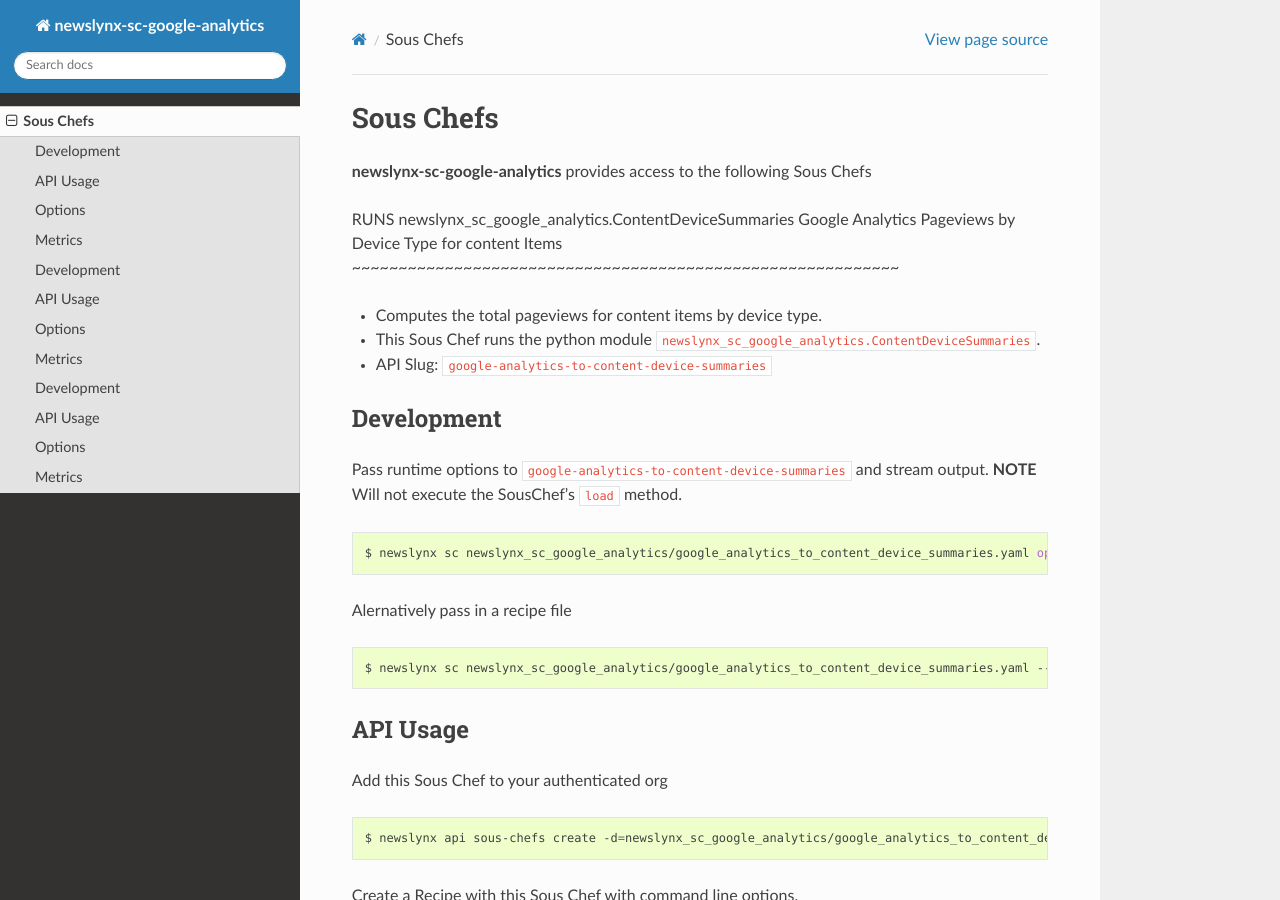
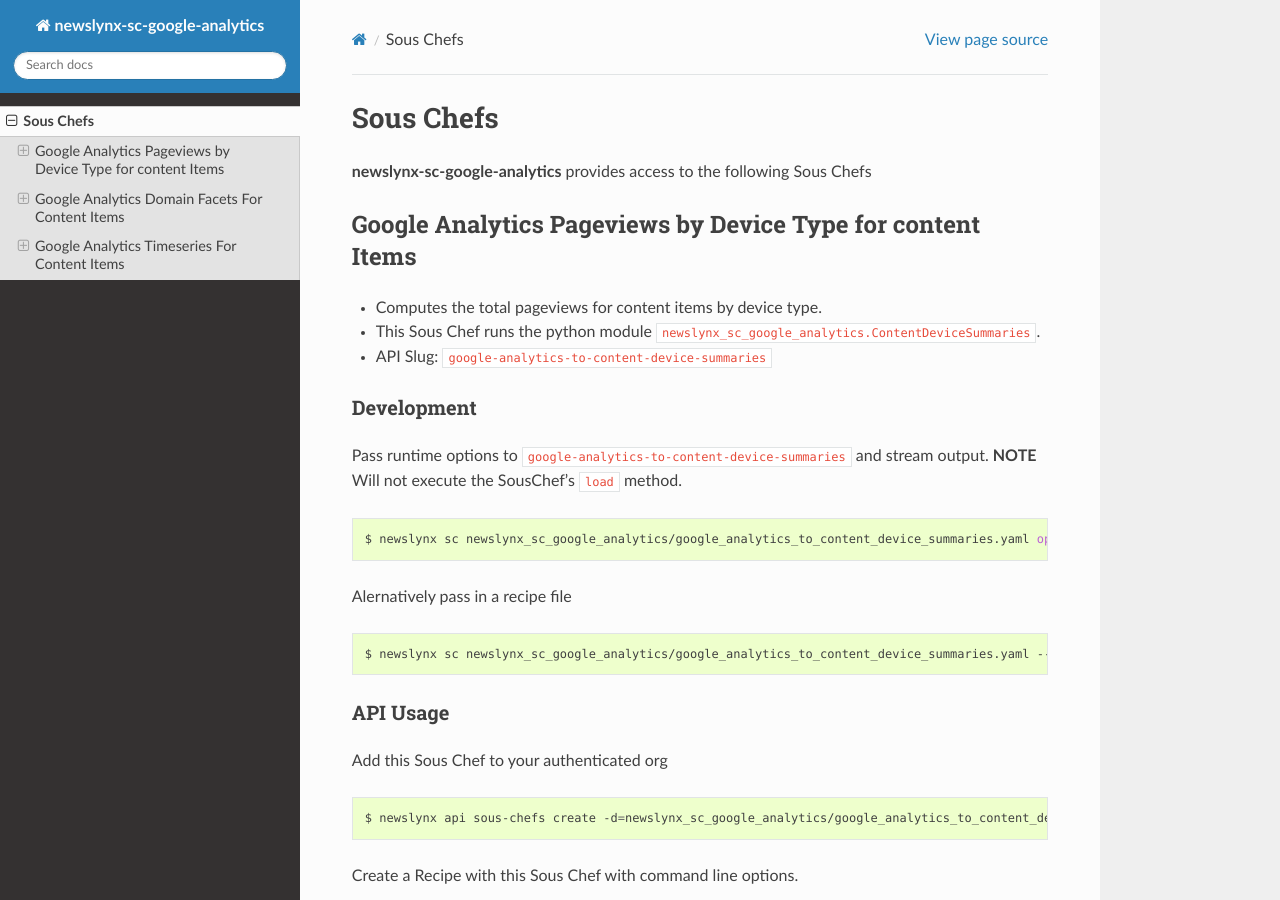
Before and after one commit to newslynx/newslynx-sc-google-analytics, a Sphinx documentation site: the page built from docs/sous-chefs.rst, in a window 1280 px wide and 900 px high. Built offline with Sphinx 7.4.7 and the Read the Docs theme 2.0.0, drawn with Linux system fonts in a browser that asks for light colours; pages that are not in the unit, such as notebooks, are missing from menus; some of the changed text lies outside the part shown.

Commit message:
=Auto update at `date`

```diff
--- a/docs/sous-chefs.rst
+++ b/docs/sous-chefs.rst
@@ -3,7 +3,6 @@
 -------------
 **newslynx-sc-google-analytics** provides access to the following Sous Chefs
 
-RUNS newslynx_sc_google_analytics.ContentDeviceSummaries
 Google Analytics Pageviews by Device Type for content Items
 ~~~~~~~~~~~~~~~~~~~~~~~~~~~~~~~~~~~~~~~~~~~~~~~~~~~~~~~~~~~
 
@@ -157,7 +156,6 @@
 
 
 
-RUNS newslynx_sc_google_analytics.ContentDomainFacets
 Google Analytics Domain Facets For Content Items
 ~~~~~~~~~~~~~~~~~~~~~~~~~~~~~~~~~~~~~~~~~~~~~~~~
 
@@ -298,7 +296,6 @@
 
 
 
-RUNS newslynx_sc_google_analytics.ContentTimeseries
 Google Analytics Timeseries For Content Items
 ~~~~~~~~~~~~~~~~~~~~~~~~~~~~~~~~~~~~~~~~~~~~~
 
```
